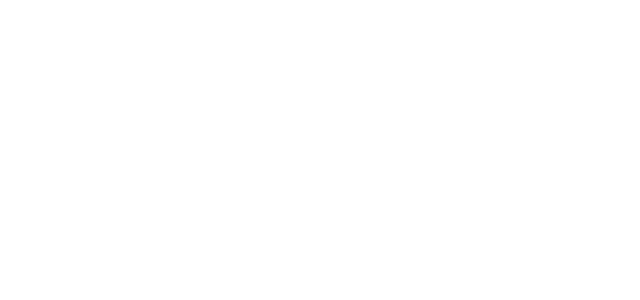
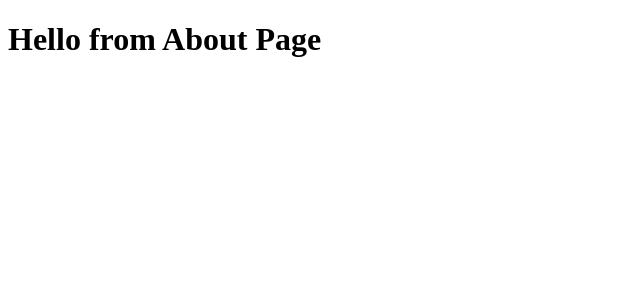
Before and after one commit to tmaxwellmt/blog-website, a React app in the folder client/: page /About in a window 1280 px wide. Shown: the top 300 px of the page, without its empty margins (0-640 px from the left). Built offline with nearby package versions, Linux system fonts and the light colour scheme.

Commit message:
made about page

```diff
--- /dev/null
+++ b/client/src/components/About/About.js
@@ -0,0 +1,11 @@
+import React from 'react'
+
+const About = (props) => {
+  return (
+    <div>
+      <h1>Hello from About Page</h1>
+    </div>
+  )
+}
+
+export default About
--- a/client/src/components/index.js
+++ b/client/src/components/index.js
@@ -1 +1,2 @@
 export {default as Home} from  './Home/Home'
+export {default as About} from  './About/About'
--- /dev/null
+++ b/client/src/containers/About/AboutContainer.js
@@ -0,0 +1,15 @@
+import React, {Component} from 'react'
+
+import {About} from '../../components'
+
+class AboutContainer extends Component {
+  render() {
+    return (
+      <div>
+        <About />
+      </div>
+    )
+  }
+}
+
+export default About
--- a/client/src/containers/index.js
+++ b/client/src/containers/index.js
@@ -1 +1,2 @@
 export {default as HomeContainer} from  './Home/HomeContainer'
+export {default as AboutContainer} from  './About/AboutContainer'
--- a/client/src/index.js
+++ b/client/src/index.js
@@ -8,6 +8,7 @@ import {Router,
 
 import App from './App';
 import {HomeContainer} from './containers'
+import {AboutContainer} from './containers'
 
 
 ReactDOM.render(
@@ -15,6 +16,7 @@ ReactDOM.render(
     <Route path="/" component={App}>
       <Route path="/Home" component={HomeContainer}/>
       <IndexRoute component={HomeContainer} />
+      <Route path="/About" component={AboutContainer}/>
     </Route>
   </Router>,
   document.getElementById('root')
```
